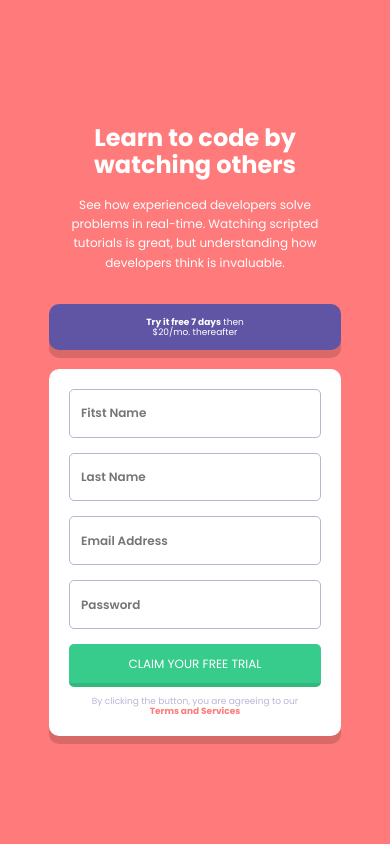
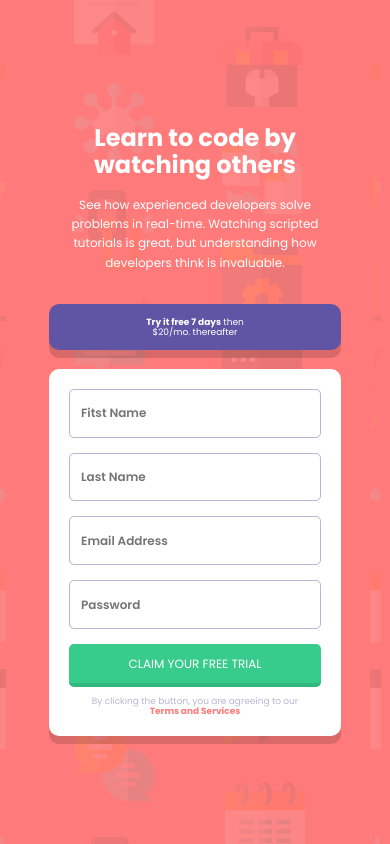
Before and after one commit to JoshMooner/IntroComponentWithSingUpFormMaster, a plain HTML site: page index.html in a window 390 px wide. Drawn offline with Linux system fonts and the light colour scheme.

Commit message:
Background Image Correction

```diff
--- a/css/responsive.css
+++ b/css/responsive.css
@@ -1,7 +1,8 @@
 /*Medium devices (tablets, 765px and up)*/
 @media screen and (max-width: 765px)  {
     body{
-        font-size: 14px
+        font-size: 14px;
+        background-image: url("/images/bg-intro-mobile.png");
     }
 
     .main_container {
@@ -21,6 +22,7 @@
 @media screen and (max-width: 576px) {
     body {
         font-size: 12px;
+        background-image: url("/images/bg-intro-mobile.png");
     }
 
     .title_container {
--- a/css/style.css
+++ b/css/style.css
@@ -20,7 +20,7 @@ html, body {
 body {
     font-family: 'Poppins', sans-serif;
     background-color: var(--Red);
-    background-image: url("./images/bg-intro-desktop.png");
+    background-image: url("/images/bg-intro-desktop.png");
     font-size: 16px;
 }
 
```
